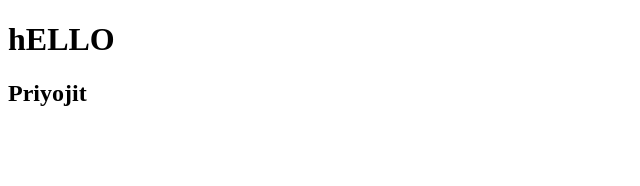
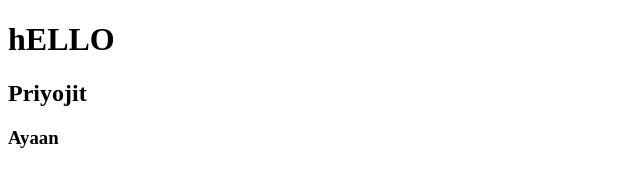
Before and after one commit to priyojit-itobuz/commitReducer, a plain HTML site: page index.html in a window 1280 px wide. Shown: the full height of the page, 0-640 px from the left. Drawn offline with Linux system fonts and the light colour scheme.

Commit message:
3rd commit

```diff
--- a/index.html
+++ b/index.html
@@ -8,5 +8,6 @@
 <body>
     <h1>hELLO</h1>
     <h2>Priyojit</h2>
+    <h3>Ayaan</h3>
 </body>
 </html>
```
